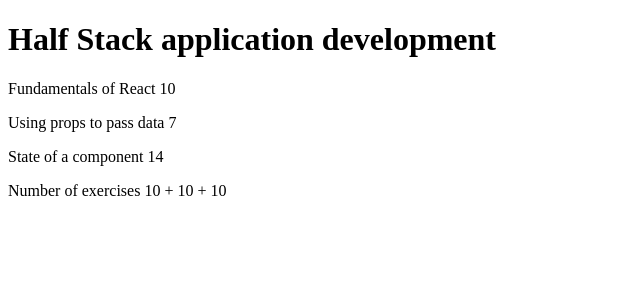
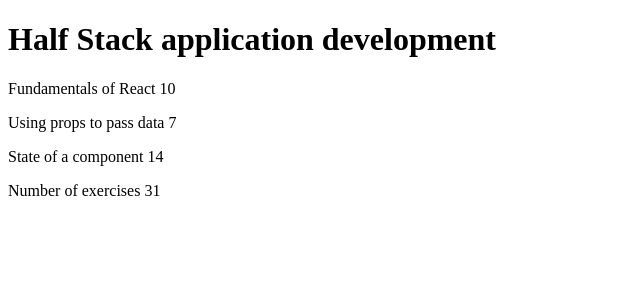
Before and after one commit to shraddha-3/fullstackopen-exercises, a React (Create React App) app in the folder part1/: page / in a window 1280 px wide. Shown: the top 300 px of the page, without its empty margins (0-640 px from the left). Built offline with nearby package versions, Linux system fonts and the light colour scheme.

Commit message:
Modify part 1.4

```diff
--- a/part1/src/App.js
+++ b/part1/src/App.js
@@ -27,8 +27,10 @@
 
 const Total = (props) => {
 
+
+
   return (
-    <p>Number of exercises {props.parts['0']['exercises']} + {props.parts['0']['exercises']} + {props.parts['0']['exercises']}</p>
+    <p>Number of exercises {props.parts['0']['exercises'] + props.parts['1']['exercises'] + props.parts['2']['exercises']}</p>
   )
 
 }
```
